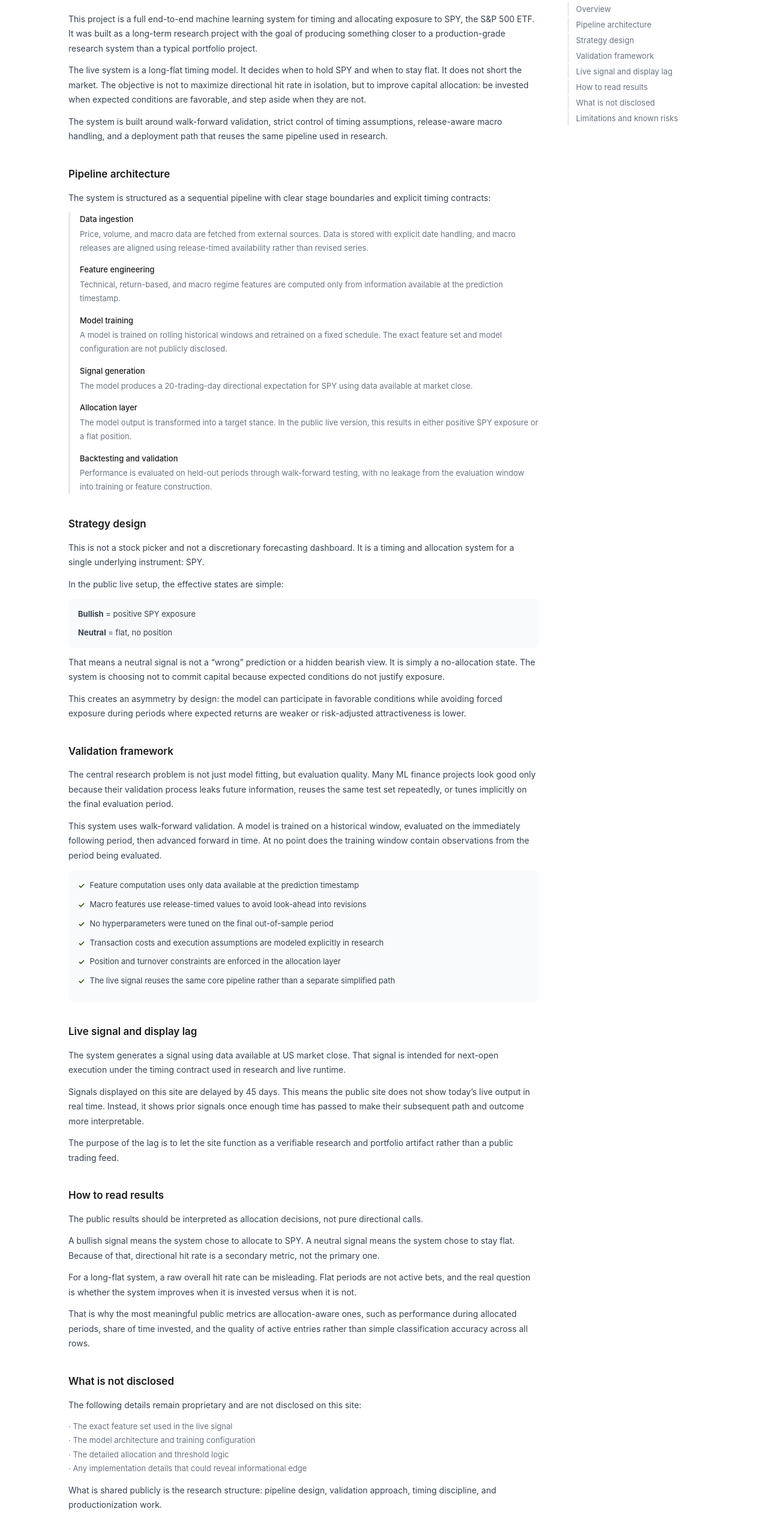
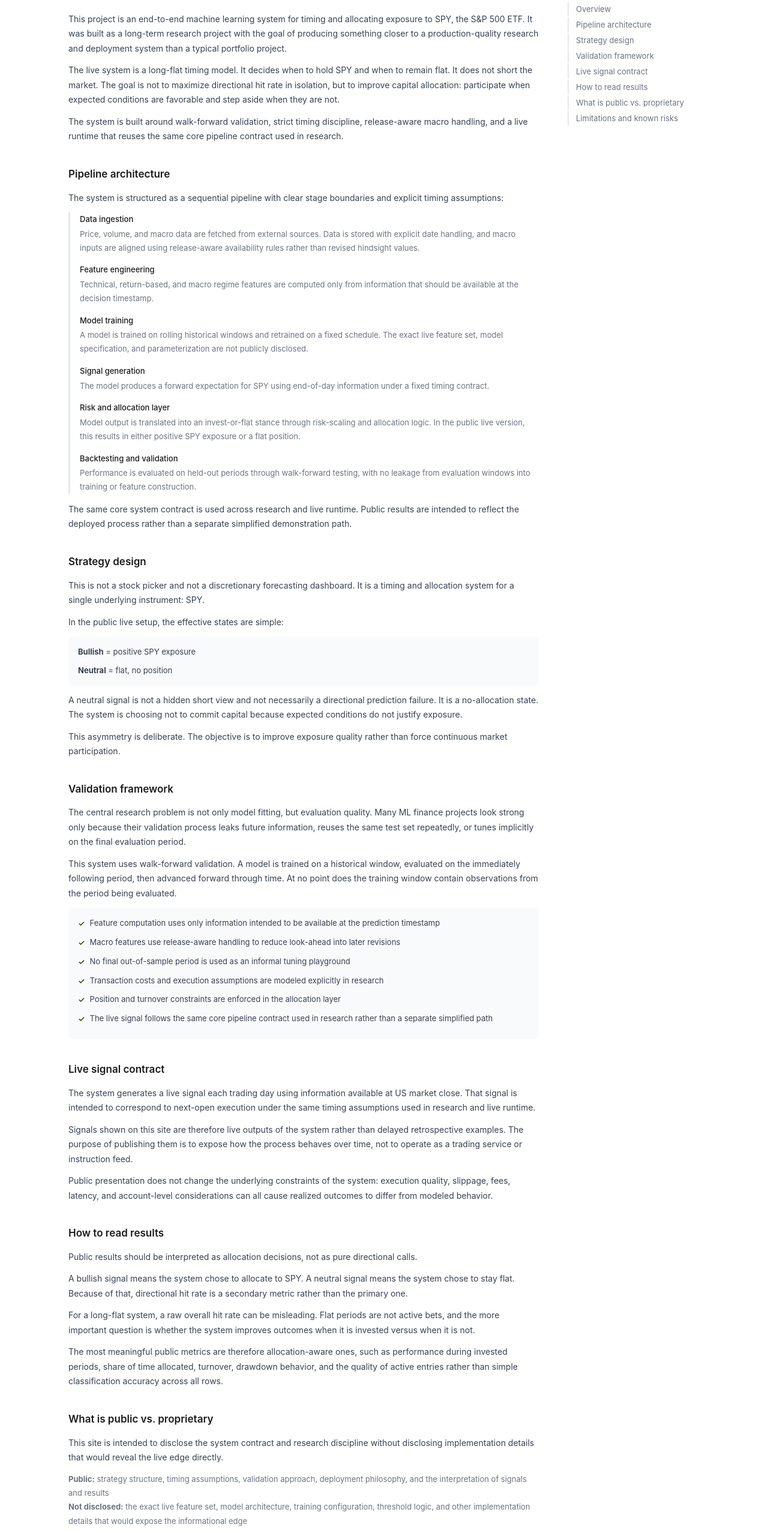
Before and after one commit to franciscoabadesantos/spy-signal-site, a Next.js app: page /methodology in a window 1280 px wide. Shown: the part 242-2797 px from the top of the page at 60% size. Built offline with nearby package versions, Linux system fonts and the light colour scheme.

Commit message:
Immproving methodology and performance

```diff
--- a/app/methodology/page.tsx
+++ b/app/methodology/page.tsx
@@ -11,7 +11,7 @@ export default function Methodology() {
         </div>
         <div style={{ fontSize: '22px', fontWeight: 600 }}>Methodology</div>
         <div style={{ fontSize: '12px', color: '#9ca3af', marginTop: '4px' }}>
-          System design, validation framework, and research approach
+          System design, validation framework, and live signal contract
         </div>
       </div>
 
@@ -36,22 +36,23 @@ export default function Methodology() {
               Overview
             </h2>
             <p style={{ marginBottom: '12px' }}>
-              This project is a full end-to-end machine learning system for timing and
-              allocating exposure to SPY, the S&amp;P 500 ETF. It was built as a long-term
-              research project with the goal of producing something closer to a
-              production-grade research system than a typical portfolio project.
+              This project is an end-to-end machine learning system for timing and
+              allocating exposure to SPY, the S&amp;P 500 ETF. It was built as a
+              long-term research project with the goal of producing something closer
+              to a production-quality research and deployment system than a typical
+              portfolio project.
             </p>
             <p style={{ marginBottom: '12px' }}>
-              The live system is a long-flat timing model. It decides when to hold SPY and
-              when to stay flat. It does not short the market. The objective is not to
-              maximize directional hit rate in isolation, but to improve capital allocation:
-              be invested when expected conditions are favorable, and step aside when they
-              are not.
+              The live system is a long-flat timing model. It decides when to hold
+              SPY and when to remain flat. It does not short the market. The goal is
+              not to maximize directional hit rate in isolation, but to improve
+              capital allocation: participate when expected conditions are favorable
+              and step aside when they are not.
             </p>
             <p>
-              The system is built around walk-forward validation, strict control of timing
-              assumptions, release-aware macro handling, and a deployment path that reuses
-              the same pipeline used in research.
+              The system is built around walk-forward validation, strict timing
+              discipline, release-aware macro handling, and a live runtime that
+              reuses the same core pipeline contract used in research.
             </p>
           </section>
 
@@ -67,8 +68,8 @@ export default function Methodology() {
               Pipeline architecture
             </h2>
             <p style={{ marginBottom: '12px' }}>
-              The system is structured as a sequential pipeline with clear stage boundaries
-              and explicit timing contracts:
+              The system is structured as a sequential pipeline with clear stage
+              boundaries and explicit timing assumptions:
             </p>
 
             <div
@@ -82,32 +83,32 @@ export default function Methodology() {
                 {
                   stage: 'Data ingestion',
                   desc:
-                    'Price, volume, and macro data are fetched from external sources. Data is stored with explicit date handling, and macro releases are aligned using release-timed availability rather than revised series.',
+                    'Price, volume, and macro data are fetched from external sources. Data is stored with explicit date handling, and macro inputs are aligned using release-aware availability rules rather than revised hindsight values.',
                 },
                 {
                   stage: 'Feature engineering',
                   desc:
-                    'Technical, return-based, and macro regime features are computed only from information available at the prediction timestamp.',
+                    'Technical, return-based, and macro regime features are computed only from information that should be available at the decision timestamp.',
                 },
                 {
                   stage: 'Model training',
                   desc:
-                    'A model is trained on rolling historical windows and retrained on a fixed schedule. The exact feature set and model configuration are not publicly disclosed.',
+                    'A model is trained on rolling historical windows and retrained on a fixed schedule. The exact live feature set, model specification, and parameterization are not publicly disclosed.',
                 },
                 {
                   stage: 'Signal generation',
                   desc:
-                    'The model produces a 20-trading-day directional expectation for SPY using data available at market close.',
+                    'The model produces a forward expectation for SPY using end-of-day information under a fixed timing contract.',
                 },
                 {
-                  stage: 'Allocation layer',
+                  stage: 'Risk and allocation layer',
                   desc:
-                    'The model output is transformed into a target stance. In the public live version, this results in either positive SPY exposure or a flat position.',
+                    'Model output is translated into an invest-or-flat stance through risk-scaling and allocation logic. In the public live version, this results in either positive SPY exposure or a flat position.',
                 },
                 {
                   stage: 'Backtesting and validation',
                   desc:
-                    'Performance is evaluated on held-out periods through walk-forward testing, with no leakage from the evaluation window into training or feature construction.',
+                    'Performance is evaluated on held-out periods through walk-forward testing, with no leakage from evaluation windows into training or feature construction.',
                 },
               ].map((item) => (
                 <div key={item.stage} style={{ marginBottom: '14px' }}>
@@ -125,6 +126,12 @@ export default function Methodology() {
                 </div>
               ))}
             </div>
+
+            <p>
+              The same core system contract is used across research and live runtime.
+              Public results are intended to reflect the deployed process rather than
+              a separate simplified demonstration path.
+            </p>
           </section>
 
           <section id="strategy-design" style={{ marginBottom: '36px' }}>
@@ -139,8 +146,9 @@ export default function Methodology() {
               Strategy design
             </h2>
             <p style={{ marginBottom: '12px' }}>
-              This is not a stock picker and not a discretionary forecasting dashboard. It is
-              a timing and allocation system for a single underlying instrument: SPY.
+              This is not a stock picker and not a discretionary forecasting
+              dashboard. It is a timing and allocation system for a single
+              underlying instrument: SPY.
             </p>
             <p style={{ marginBottom: '12px' }}>
               In the public live setup, the effective states are simple:
@@ -162,14 +170,14 @@ export default function Methodology() {
               </div>
             </div>
             <p style={{ marginBottom: '12px' }}>
-              That means a neutral signal is not a “wrong” prediction or a hidden bearish
-              view. It is simply a no-allocation state. The system is choosing not to commit
-              capital because expected conditions do not justify exposure.
+              A neutral signal is not a hidden short view and not necessarily a
+              directional prediction failure. It is a no-allocation state. The
+              system is choosing not to commit capital because expected conditions
+              do not justify exposure.
             </p>
             <p>
-              This creates an asymmetry by design: the model can participate in favorable
-              conditions while avoiding forced exposure during periods where expected returns
-              are weaker or risk-adjusted attractiveness is lower.
+              This asymmetry is deliberate. The objective is to improve exposure
+              quality rather than force continuous market participation.
             </p>
           </section>
 
@@ -185,16 +193,16 @@ export default function Methodology() {
               Validation framework
             </h2>
             <p style={{ marginBottom: '12px' }}>
-              The central research problem is not just model fitting, but evaluation quality.
-              Many ML finance projects look good only because their validation process leaks
-              future information, reuses the same test set repeatedly, or tunes implicitly on
-              the final evaluation period.
+              The central research problem is not only model fitting, but evaluation
+              quality. Many ML finance projects look strong only because their
+              validation process leaks future information, reuses the same test set
+              repeatedly, or tunes implicitly on the final evaluation period.
             </p>
             <p style={{ marginBottom: '12px' }}>
-              This system uses walk-forward validation. A model is trained on a historical
-              window, evaluated on the immediately following period, then advanced forward in
-              time. At no point does the training window contain observations from the period
-              being evaluated.
+              This system uses walk-forward validation. A model is trained on a
+              historical window, evaluated on the immediately following period, then
+              advanced forward through time. At no point does the training window
+              contain observations from the period being evaluated.
             </p>
             <div
               style={{
@@ -205,12 +213,12 @@ export default function Methodology() {
               }}
             >
               {[
-                'Feature computation uses only data available at the prediction timestamp',
-                'Macro features use release-timed values to avoid look-ahead into revisions',
-                'No hyperparameters were tuned on the final out-of-sample period',
+                'Feature computation uses only information intended to be available at the prediction timestamp',
+                'Macro features use release-aware handling to reduce look-ahead into later revisions',
+                'No final out-of-sample period is used as an informal tuning playground',
                 'Transaction costs and execution assumptions are modeled explicitly in research',
                 'Position and turnover constraints are enforced in the allocation layer',
-                'The live signal reuses the same core pipeline rather than a separate simplified path',
+                'The live signal follows the same core pipeline contract used in research rather than a separate simplified path',
               ].map((point) => (
                 <div
                   key={point}
@@ -230,7 +238,7 @@ export default function Methodology() {
             </div>
           </section>
 
-          <section id="live-signal-and-display-lag" style={{ marginBottom: '36px' }}>
+          <section id="live-signal-contract" style={{ marginBottom: '36px' }}>
             <h2
               style={{
                 fontSize: '17px',
@@ -239,22 +247,25 @@ export default function Methodology() {
                 marginBottom: '12px',
               }}
             >
-              Live signal and display lag
+              Live signal contract
             </h2>
             <p style={{ marginBottom: '12px' }}>
-              The system generates a signal using data available at US market close. That
-              signal is intended for next-open execution under the timing contract used in
-              research and live runtime.
+              The system generates a live signal each trading day using information
+              available at US market close. That signal is intended to correspond to
+              next-open execution under the same timing assumptions used in research
+              and live runtime.
             </p>
             <p style={{ marginBottom: '12px' }}>
-              Signals displayed on this site are delayed by 45 days. This means the public
-              site does not show today’s live output in real time. Instead, it shows prior
-              signals once enough time has passed to make their subsequent path and outcome
-              more interpretable.
+              Signals shown on this site are therefore live outputs of the system
+              rather than delayed retrospective examples. The purpose of publishing
+              them is to expose how the process behaves over time, not to operate as
+              a trading service or instruction feed.
             </p>
             <p>
-              The purpose of the lag is to let the site function as a verifiable research and
-              portfolio artifact rather than a public trading feed.
+              Public presentation does not change the underlying constraints of the
+              system: execution quality, slippage, fees, latency, and account-level
+              considerations can all cause realized outcomes to differ from modeled
+              behavior.
             </p>
           </section>
 
@@ -270,27 +281,28 @@ export default function Methodology() {
               How to read results
             </h2>
             <p style={{ marginBottom: '12px' }}>
-              The public results should be interpreted as allocation decisions, not pure
-              directional calls.
+              Public results should be interpreted as allocation decisions, not as
+              pure directional calls.
             </p>
             <p style={{ marginBottom: '12px' }}>
-              A bullish signal means the system chose to allocate to SPY. A neutral signal
-              means the system chose to stay flat. Because of that, directional hit rate is a
-              secondary metric, not the primary one.
+              A bullish signal means the system chose to allocate to SPY. A neutral
+              signal means the system chose to stay flat. Because of that,
+              directional hit rate is a secondary metric rather than the primary one.
             </p>
             <p style={{ marginBottom: '12px' }}>
-              For a long-flat system, a raw overall hit rate can be misleading. Flat periods
-              are not active bets, and the real question is whether the system improves when
-              it is invested versus when it is not.
+              For a long-flat system, a raw overall hit rate can be misleading. Flat
+              periods are not active bets, and the more important question is whether
+              the system improves outcomes when it is invested versus when it is not.
             </p>
             <p>
-              That is why the most meaningful public metrics are allocation-aware ones, such
-              as performance during allocated periods, share of time invested, and the quality
-              of active entries rather than simple classification accuracy across all rows.
+              The most meaningful public metrics are therefore allocation-aware ones,
+              such as performance during invested periods, share of time allocated,
+              turnover, drawdown behavior, and the quality of active entries rather
+              than simple classification accuracy across all rows.
             </p>
           </section>
 
-          <section id="what-is-not-disclosed" style={{ marginBottom: '36px' }}>
+          <section id="what-is-public-vs-proprietary" style={{ marginBottom: '36px' }}>
             <h2
               style={{
                 fontSize: '17px',
@@ -299,21 +311,25 @@ export default function Methodology() {
                 marginBottom: '12px',
               }}
             >
-              What is not disclosed
+              What is public vs. proprietary
             </h2>
             <p style={{ marginBottom: '12px' }}>
-              The following details remain proprietary and are not disclosed on this site:
+              This site is intended to disclose the system contract and research
+              discipline without disclosing implementation details that would reveal
+              the live edge directly.
             </p>
             <div style={{ fontSize: '13px', color: '#6b7280', lineHeight: '1.8' }}>
-              <div>· The exact feature set used in the live signal</div>
-              <div>· The model architecture and training configuration</div>
-              <div>· The detailed allocation and threshold logic</div>
-              <div>· Any implementation details that could reveal informational edge</div>
+              <div>
+                <strong>Public:</strong> strategy structure, timing assumptions,
+                validation approach, deployment philosophy, and the interpretation of
+                signals and results
+              </div>
+              <div>
+                <strong>Not disclosed:</strong> the exact live feature set, model
+                architecture, training configuration, threshold logic, and other
+                implementation details that would expose the informational edge
+              </div>
             </div>
-            <p style={{ marginTop: '12px' }}>
-              What is shared publicly is the research structure: pipeline design, validation
-              approach, timing discipline, and productionization work.
-            </p>
           </section>
 
           <section id="limitations-and-known-risks" style={{ marginBottom: '36px' }}>
@@ -328,10 +344,11 @@ export default function Methodology() {
               Limitations and known risks
             </h2>
             <div style={{ fontSize: '13px', color: '#6b7280', lineHeight: '1.8' }}>
-              <div>· Regime changes can degrade model behavior quickly</div>
+              <div>· Regime changes can degrade model behavior</div>
               <div>· Historical coverage does not span every possible market environment</div>
-              <div>· Execution costs in reality may differ from research assumptions</div>
+              <div>· Real-world execution costs may differ from research assumptions</div>
               <div>· A long-flat design can miss sharp upside moves while out of the market</div>
+              <div>· Live performance can differ materially from backtested behavior</div>
               <div>· Public metrics are simplified representations of a richer research process</div>
             </div>
           </section>
@@ -346,9 +363,12 @@ export default function Methodology() {
               borderRadius: '8px',
             }}
           >
-            This is a research and portfolio project built for educational and professional
-            demonstration purposes. Nothing on this site constitutes investment advice or a
-            recommendation to buy or sell any security.
+            This is a research and portfolio project built for educational and
+            professional demonstration purposes. Nothing on this site constitutes
+            investment advice or a recommendation to buy or sell any security. The
+            site does not account for individual objectives, constraints, taxes,
+            transaction costs, slippage, or execution quality, and real-world results
+            may differ materially from modeled or displayed outcomes.
           </div>
         </article>
 
@@ -371,9 +391,12 @@ export default function Methodology() {
             { label: 'Pipeline architecture', href: '#pipeline-architecture' },
             { label: 'Strategy design', href: '#strategy-design' },
             { label: 'Validation framework', href: '#validation-framework' },
-            { label: 'Live signal and display lag', href: '#live-signal-and-display-lag' },
+            { label: 'Live signal contract', href: '#live-signal-contract' },
             { label: 'How to read results', href: '#how-to-read-results' },
-            { label: 'What is not disclosed', href: '#what-is-not-disclosed' },
+            {
+              label: 'What is public vs. proprietary',
+              href: '#what-is-public-vs-proprietary',
+            },
             { label: 'Limitations and known risks', href: '#limitations-and-known-risks' },
           ].map((section) => (
             <a
```
Also changed, not shown: app/performance/page.tsx (+34 -23 lines).
